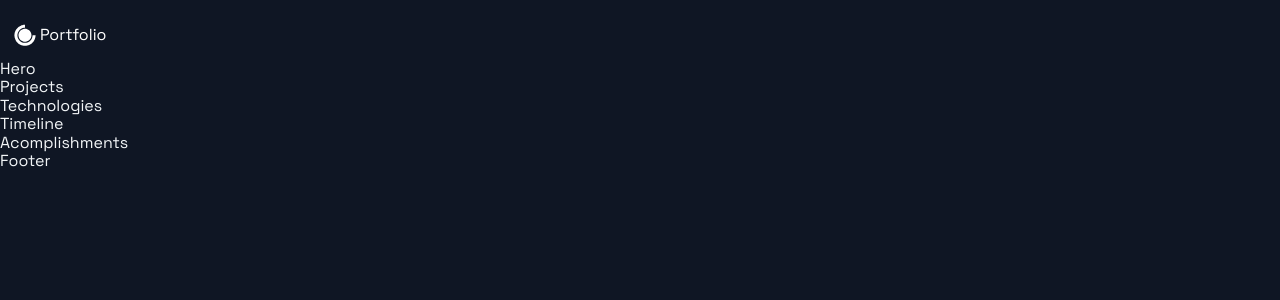
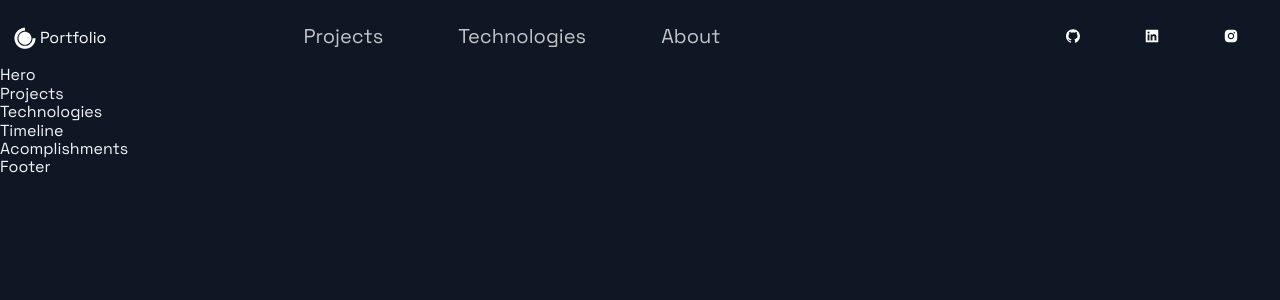
Before and after one commit to markruth2nd/2023-Portfolio, a Next.js app: page / in a window 1280 px wide. Shown: the top 300 px of the page. Built offline with nearby package versions, Linux system fonts and the light colour scheme.

Commit message:
Added social links to navbar in Header.js using react-icons

```diff
--- a/src/components/Header/Header.js
+++ b/src/components/Header/Header.js
@@ -6,15 +6,44 @@ import { DiCssdeck } from 'react-icons/di';
 // The below is where the style-components is taking into affect import preset components and styles already created in the HeaderStyles.js. These are then placed into the const header component below.
 import { Container, Div1, Div2, Div3, NavLink, SocialIcons } from './HeaderStyles';
 
+//The below is essentially my Navbar at the top which will list my projects, technolies used, and my about page
 const Header = () =>  (
   <Container>
     <Div1>
-      <Link href="/">
+      <Link legacyBehavior href="/">
       <a style={{ display: "flex", alignItems: "center", color: "white"}}>
       <DiCssdeck size="3rem" /> <span>Portfolio</span>
       </a>
       </Link>
     </Div1>
+    <Div2>
+      <li> {/* The below will link to the below section of my portfolio page smoothly and so on.. I will look to create page components in the end so that everything seems to  have its own page */}
+      <Link href="#projects">
+        <NavLink>Projects</NavLink>
+      </Link>
+      </li>
+      <li>
+      <Link href="#tech">
+        <NavLink>Technologies</NavLink>
+      </Link>
+      </li>
+      <li>
+      <Link href="#about">
+        <NavLink>About</NavLink>
+      </Link>
+      </li>
+    </Div2>
+    <Div3>
+      <SocialIcons href="https://github.com/markruth2nd">
+      <AiFillGithub /> {/* This will give me the Github Icon which will link to the link I have provided in the href */}
+      </SocialIcons>
+      <SocialIcons href="https://www.linkedin.com/in/mark-baldry-144725270/">
+      <AiFillLinkedin /> {/* This will give me the LinkedIn Icon which will link to the link I have provided in the href */}
+      </SocialIcons>
+      <SocialIcons href="https://www.instagram.com/">
+      <AiFillInstagram /> {/* This will give me the Instagram Icon which will link to the link I have provided in the href */}
+      </SocialIcons>
+    </Div3>
   </Container>
 );
 
```
Also changed, not shown: 1 other file (tests, documents, lock files or other folders).
